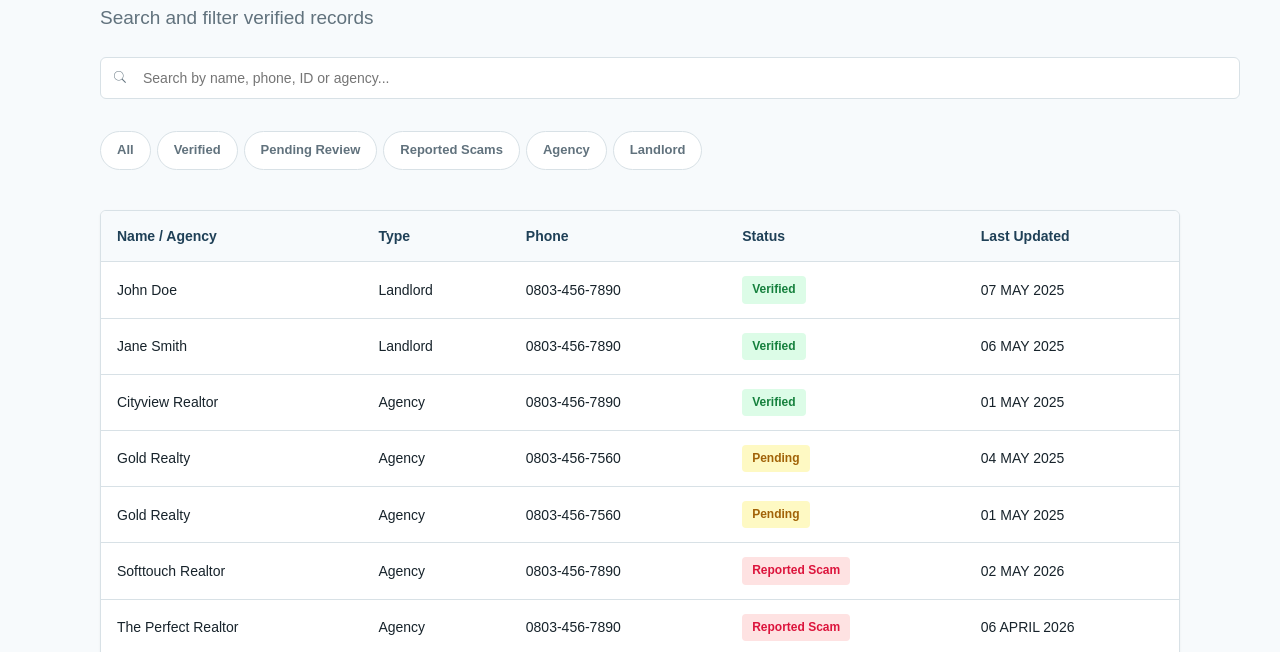
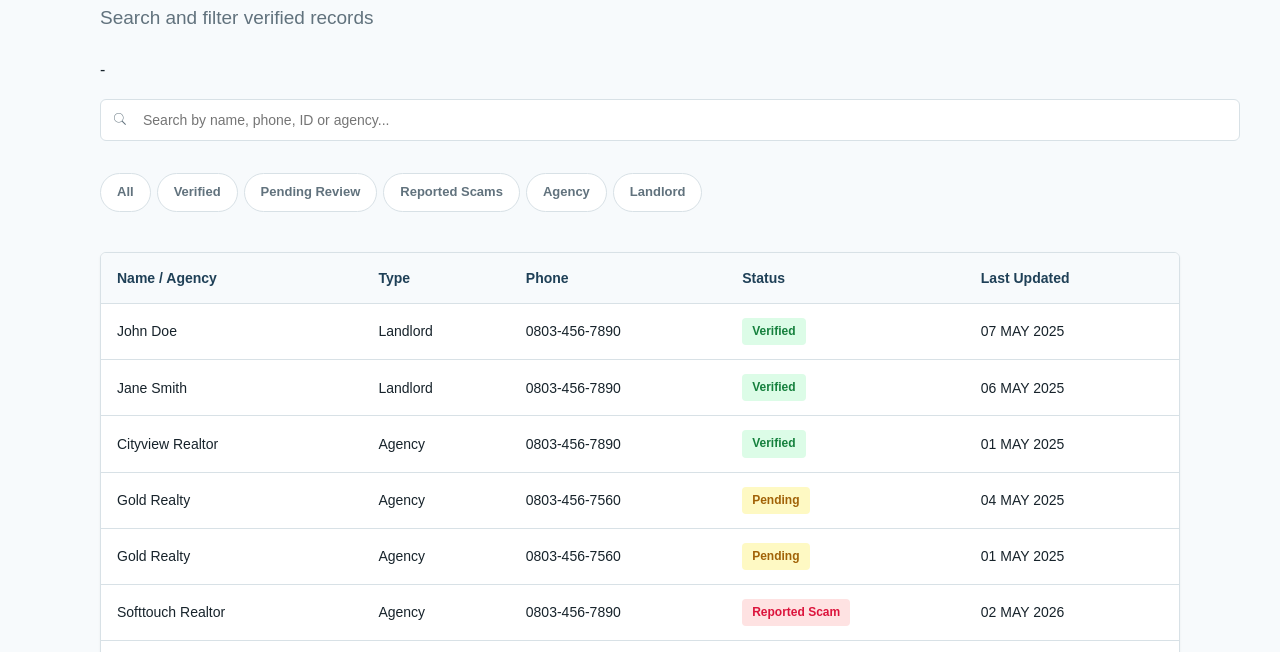
Before and after one commit to Re-Dohz/RENTAL-SCAM-CLARITY-WEBBO3-ACADEMY, a plain HTML site: page directory.html in a window 1280 px wide. Shown: the part 116-768 px from the top of the page. Drawn offline with nearby package versions, Linux system fonts and the light colour scheme.

Commit message:
Add initial project files and README

```diff
--- a/directory.html
+++ b/directory.html
@@ -17,7 +17,7 @@
   <p id="sub"> Search and filter verified records</p>
   </div>
 
-  <div class="directory-search">
+  <div class="directory-search"> -
   <div class="search-box-wrapper">
   <i class="icon ion-ios-search" id="search-icon"></i>
   <input type="text" id="search" placeholder="Search by name, phone, ID or agency...">
```
Also changed, not shown: 1 other file.
